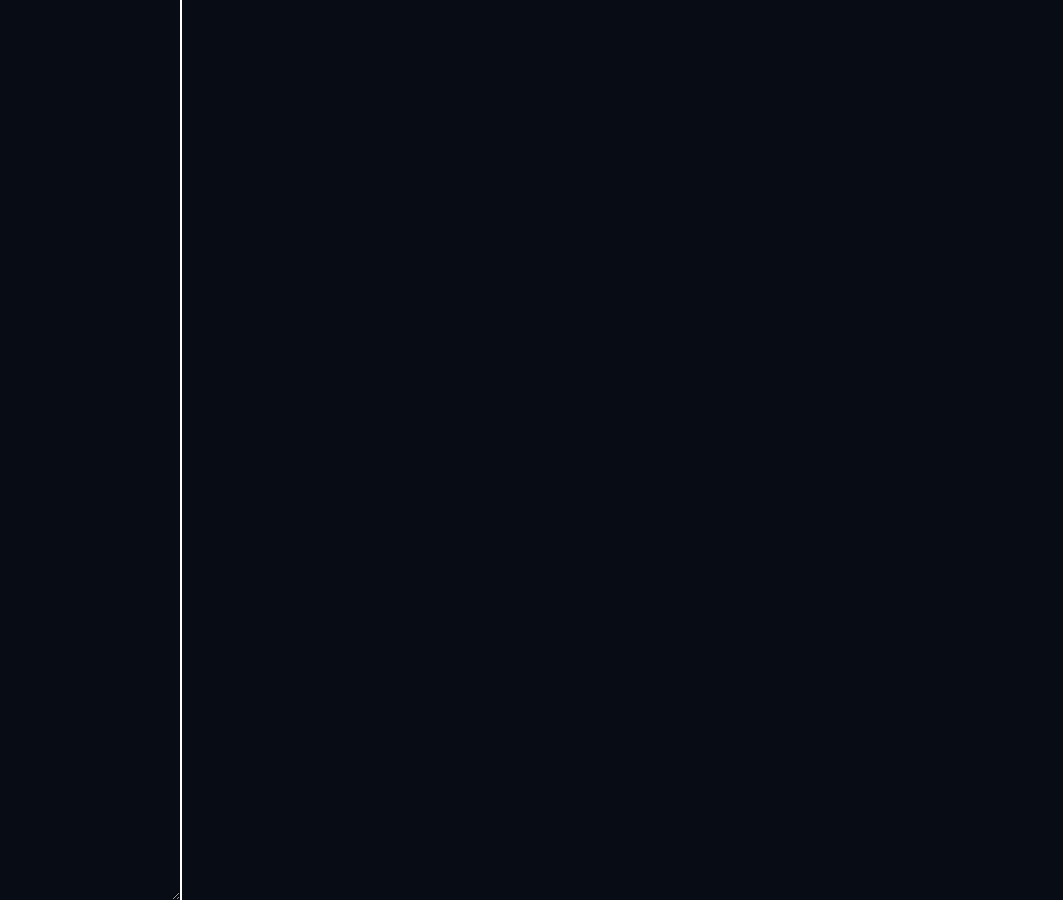
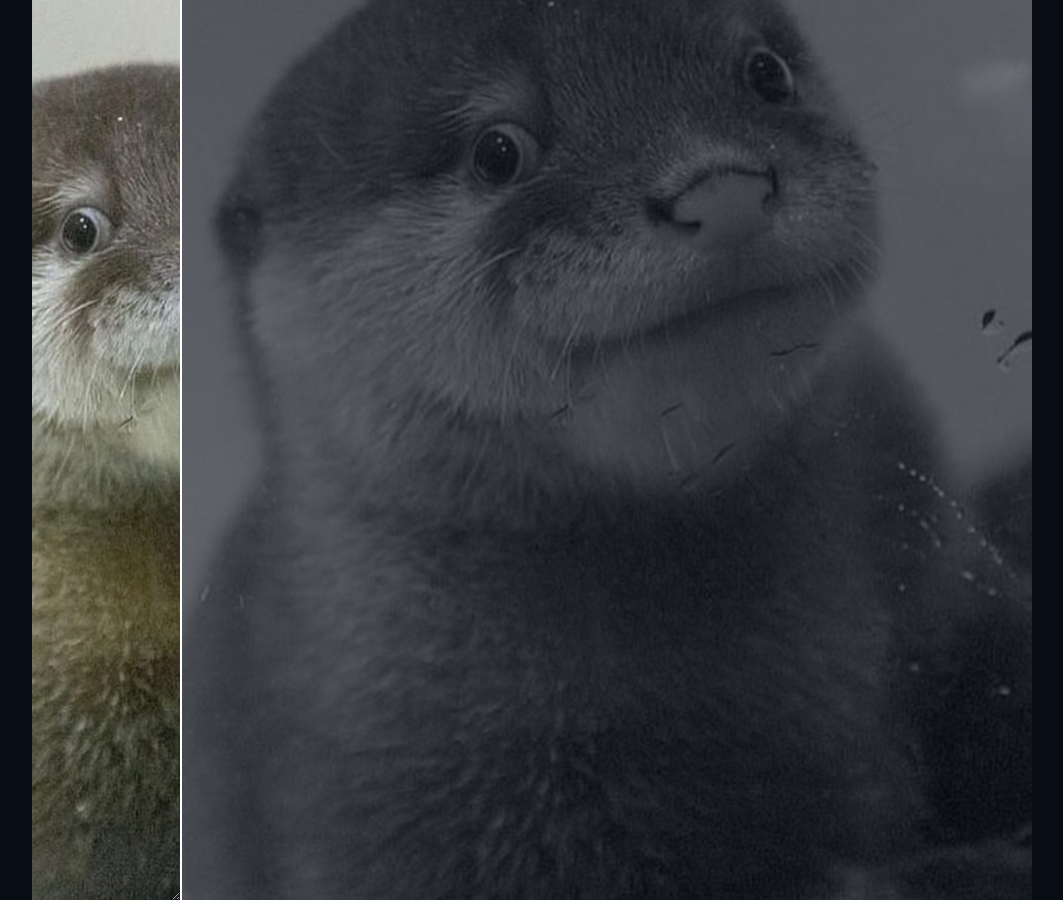
Before and after one commit to laph1329/prueba001, a plain HTML site: page index.html in a window 1280 px wide. Shown: the whole page, without its empty margins (108-1171 px from the left). Drawn offline with Linux system fonts and the light colour scheme.

Commit message:
Update style.css

```diff
--- a/style.css
+++ b/style.css
@@ -25,7 +25,7 @@ body{
     width: 100%;
     max-width: 100%;
     height: 100%;
-    background: url(img/capm.png);
+    background: url(001.jpg);
     background-position: center center;
     background-repeat: no-repeat;
     background-size: cover;
```
